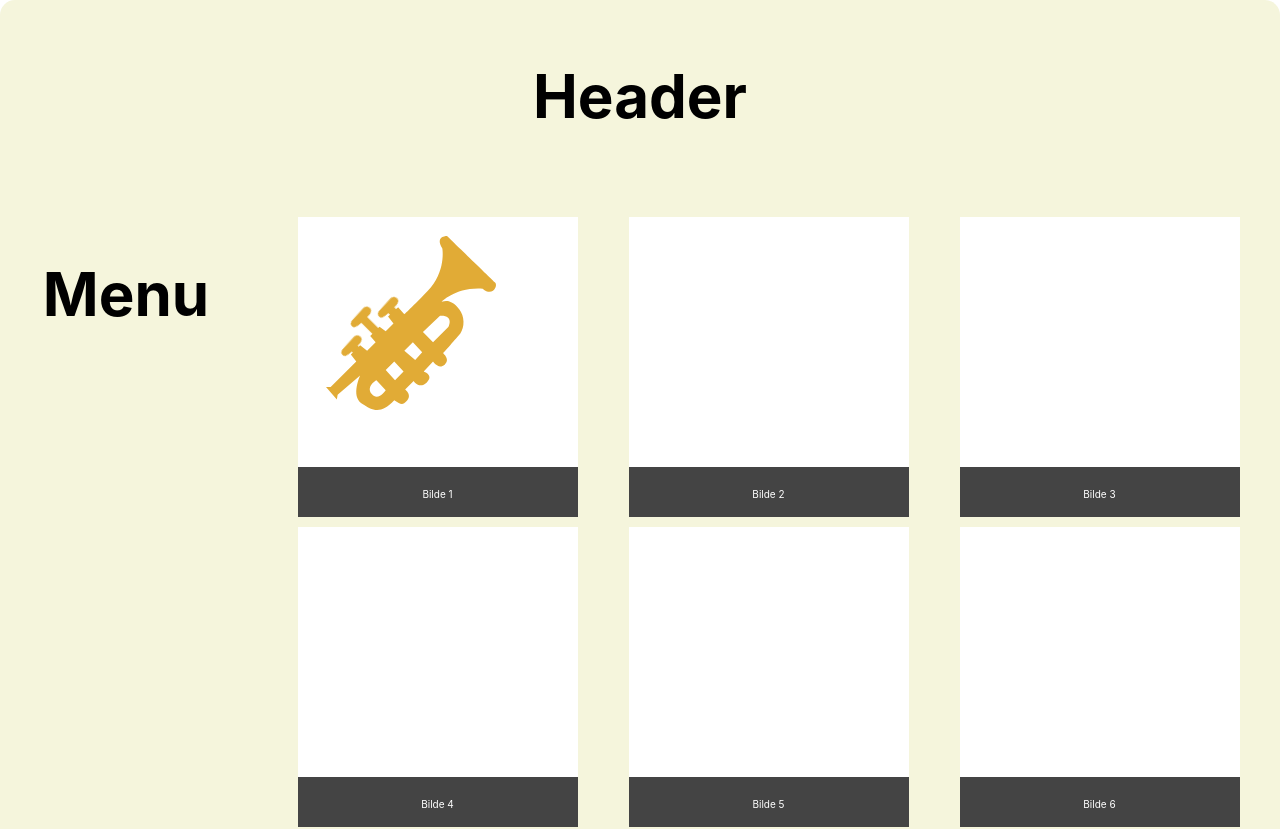
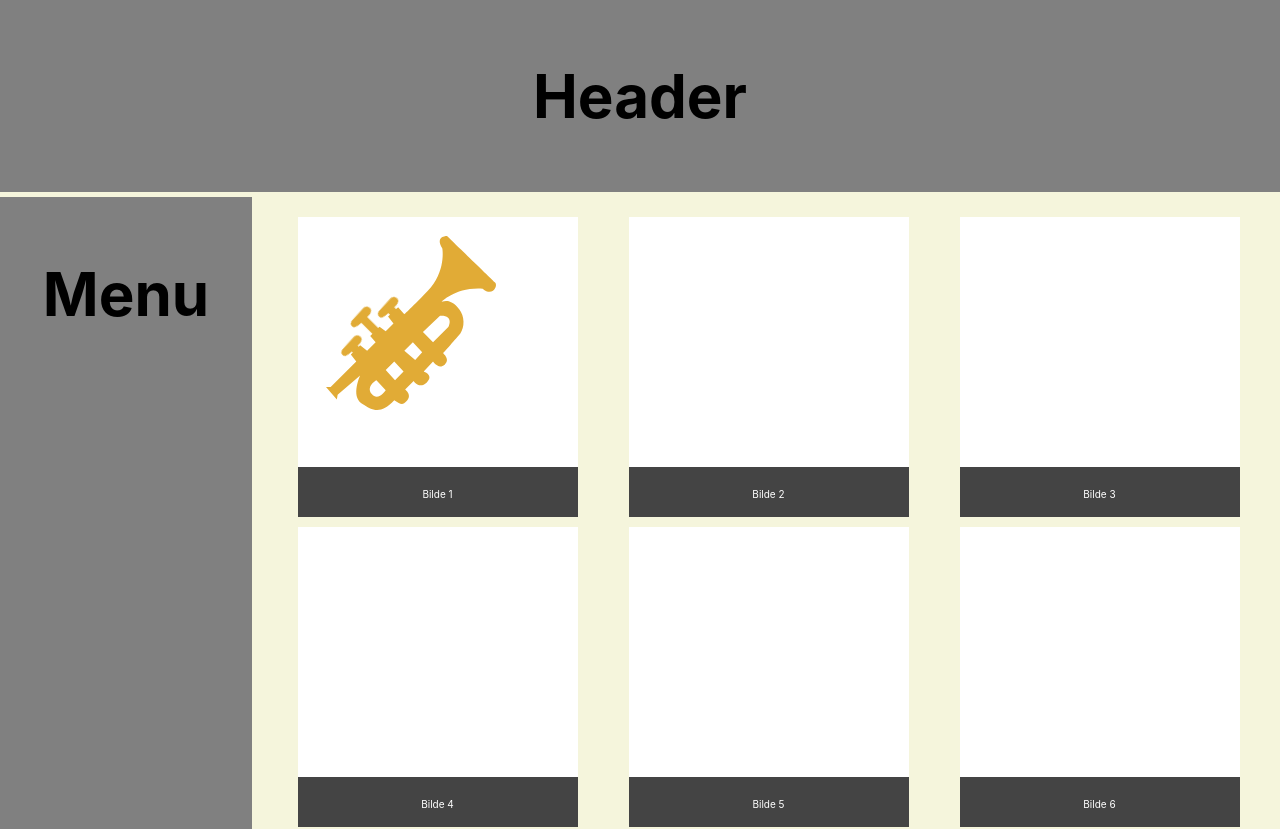
Before and after one commit to magnhan/gallery, a React (Create React App) app in the folder gallery/: page / in a window 1280 px wide. Shown: the top 829 px of the page. Built offline with nearby package versions, Linux system fonts and the light colour scheme.

Commit message:
Changed function in App.tsx
#10

```diff
--- a/gallery/src/App.css
+++ b/gallery/src/App.css
@@ -5,7 +5,6 @@
   grid-gap: 5px;
   min-height: 100vh; /*stretches to fill the screen*/
   background-color: beige;
-  border-radius: 15px;
 }
 
 .grid-container > div {
@@ -64,3 +63,9 @@
     justify-items: center;
   }
 }
+
+.Header,
+.Menu,
+.Footer {
+  background-color: gray;
+}
--- a/gallery/src/App.tsx
+++ b/gallery/src/App.tsx
@@ -7,8 +7,7 @@ import Header from "./components/Header";
 import Menu from "./components/Menu";
 import Footer from "./components/Footer";
 
-class App extends Component {
-  render() {
+export default function App() {
   return (
     <div className="grid-container">
       <Header />
@@ -18,6 +17,3 @@ class App extends Component {
     </div>
   );
 }
-}
-
-export default App;
```
Lines whose indentation alone changed are shown as unchanged.
